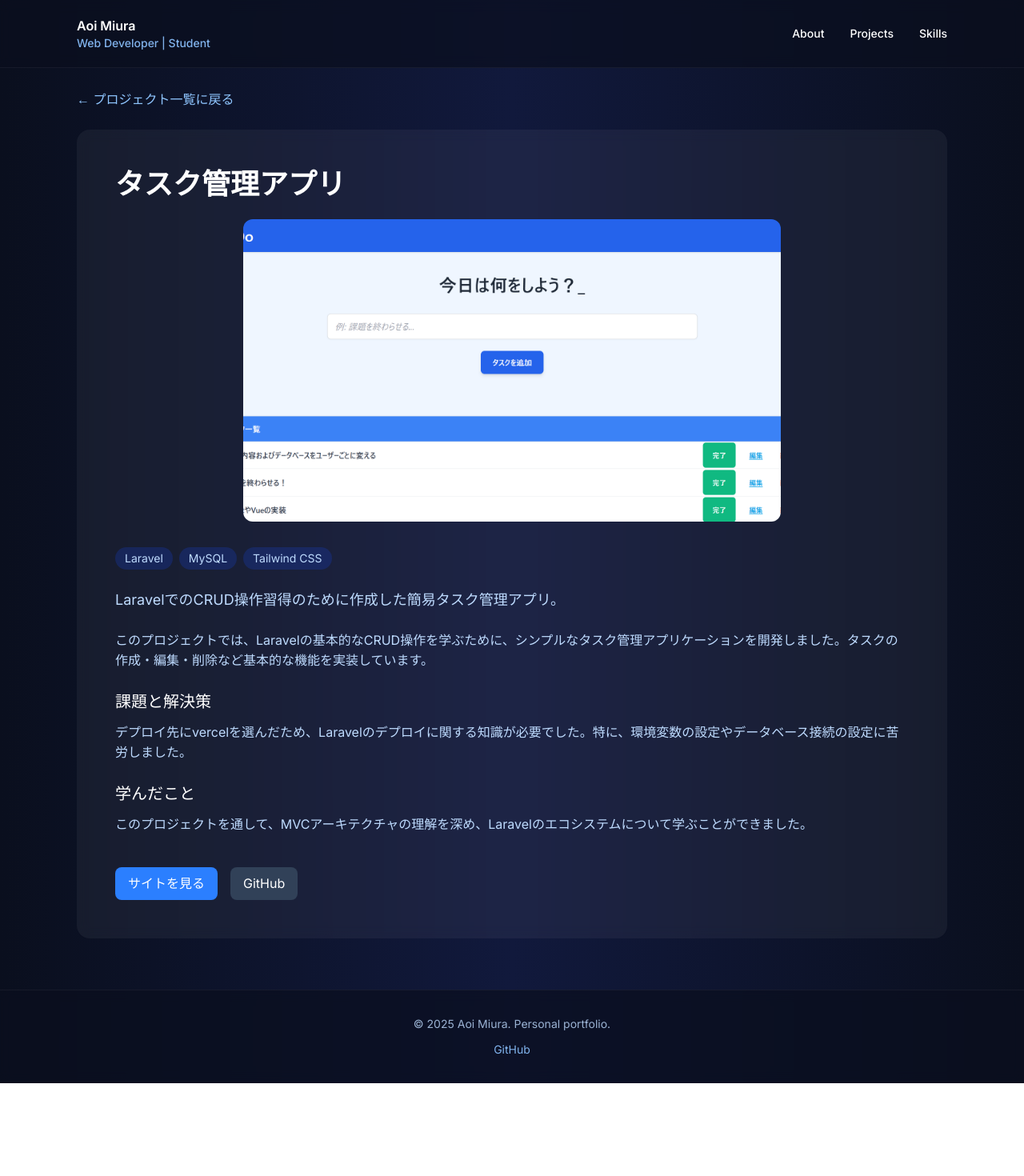
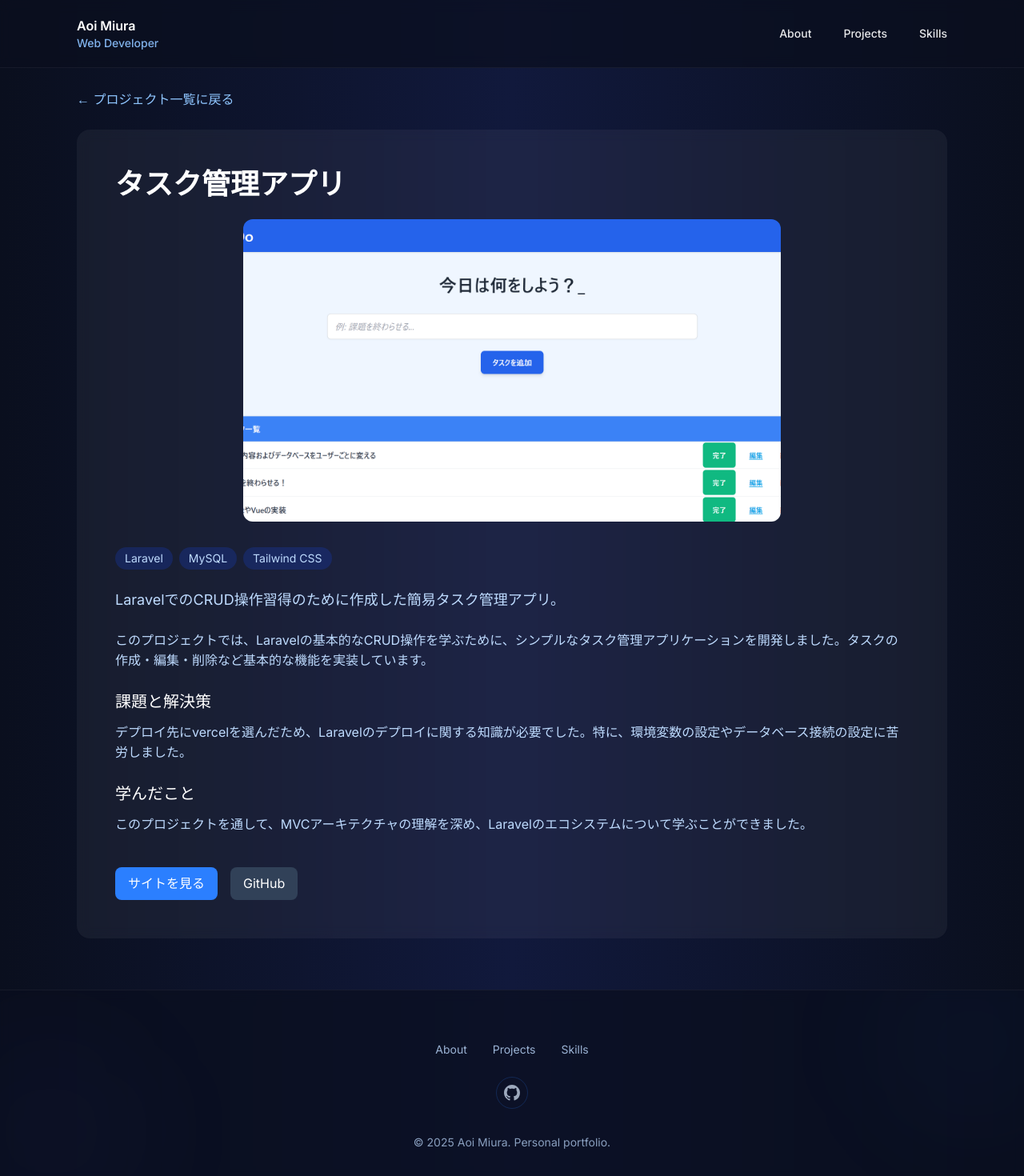
Before and after one commit to Aoi3u/portfolio2025, a Next.js app: page /projects/task-management-app in a window 1280 px wide. Shown: the top 1470 px of the page at 80% size. Before the commit the page ends 1354 px from the top, so only its background shows below. Built offline with nearby package versions, Linux system fonts and the light colour scheme.

Commit message:
fix: style

```diff
--- a/src/components/Footer.tsx
+++ b/src/components/Footer.tsx
@@ -1,29 +1,56 @@
+import Link from "next/link";
+
 export default function Footer() {
+  const currentYear = new Date().getFullYear();
+
   return (
-    <footer className="footer text-center py-8 text-white w-full text-sm">
-      <div className="container mx-auto px-6">
-        <p className="text-blue-200/80">
-          &copy; 2025 Aoi Miura. Personal portfolio.
-        </p>
-        <div className="mt-3 flex justify-center space-x-6">
+    <footer className="footer text-center py-10 text-white w-full relative overflow-hidden">
+      <div className="absolute top-0 right-0 -mt-16 -mr-16 w-64 h-64 rounded-full bg-blue-500/3 blur-3xl"></div>
+      <div className="absolute bottom-0 left-0 -mb-16 -ml-16 w-64 h-64 rounded-full bg-indigo-500/3 blur-3xl"></div>
+
+      <div className="container mx-auto px-6 relative z-10">
+        <div className="my-6">
+          <nav className="flex flex-wrap justify-center gap-x-8 gap-y-3 text-sm">
+            <Link
+              href="/#about"
+              className="text-blue-200/80 hover:text-blue-300 transition-colors"
+            >
+              About
+            </Link>
+            <Link
+              href="/#projects"
+              className="text-blue-200/80 hover:text-blue-300 transition-colors"
+            >
+              Projects
+            </Link>
+            <Link
+              href="/#skills"
+              className="text-blue-200/80 hover:text-blue-300 transition-colors"
+            >
+              Skills
+            </Link>
+          </nav>
+        </div>
+
+        <div className="flex justify-center space-x-6 my-6">
           <a
             href="https://github.com/Aoi3u"
-            className="text-blue-300/90 hover:text-blue-300 transition-colors"
+            className="text-blue-100/70 hover:text-blue-300 transition-colors w-10 h-10 flex items-center justify-center rounded-full border border-blue-500/20 hover:border-blue-500/40"
           >
-            GitHub
+            <svg
+              xmlns="http://www.w3.org/2000/svg"
+              width="20"
+              height="20"
+              fill="currentColor"
+              viewBox="0 0 16 16"
+            >
+              <path d="M8 0C3.58 0 0 3.58 0 8c0 3.54 2.29 6.53 5.47 7.59.4.07.55-.17.55-.38 0-.19-.01-.82-.01-1.49-2.01.37-2.53-.49-2.69-.94-.09-.23-.48-.94-.82-1.13-.28-.15-.68-.52-.01-.53.63-.01 1.08.58 1.23.82.72 1.21 1.87.87 2.33.66.07-.52.28-.87.51-1.07-1.78-.2-3.64-.89-3.64-3.95 0-.87.31-1.59.82-2.15-.08-.2-.36-1.02.08-2.12 0 0 .67-.21 2.2.82.64-.18 1.32-.27 2-.27.68 0 1.36.09 2 .27 1.53-1.04 2.2-.82 2.2-.82.44 1.1.16 1.92.08 2.12.51.56.82 1.27.82 2.15 0 3.07-1.87 3.75-3.65 3.95.29.25.54.73.54 1.48 0 1.07-.01 1.93-.01 2.2 0 .21.15.46.55.38A8.012 8.012 0 0 0 16 8c0-4.42-3.58-8-8-8z" />
+            </svg>
           </a>
-          {/* <a
-            href="#"
-            className="text-blue-300/90 hover:text-blue-300 transition-colors"
-          >
-            LinkedIn
-          </a>
-          <a
-            href="#contact"
-            className="text-blue-300/90 hover:text-blue-300 transition-colors"
-          >
-            Contact
-          </a> */}
+        </div>
+
+        <div className="mt-8 text-blue-200/70 text-sm">
+          <p>© {currentYear} Aoi Miura. Personal portfolio.</p>
         </div>
       </div>
     </footer>
--- a/src/components/Header.tsx
+++ b/src/components/Header.tsx
@@ -1,14 +1,28 @@
 "use client";
-
 import Link from "next/link";
 import { useState, useEffect } from "react";
 
 export default function Header() {
   const [scrolled, setScrolled] = useState(false);
+  const [activeSection, setActiveSection] = useState("home");
+  const [menuOpen, setMenuOpen] = useState(false);
 
   useEffect(() => {
     const handleScroll = () => {
       setScrolled(window.scrollY > 50);
+
+      const sections = ["home", "about", "projects", "skills"];
+      const currentSection = sections.find((section) => {
+        const element = document.getElementById(section);
+        if (!element) return false;
+
+        const rect = element.getBoundingClientRect();
+        return rect.top <= 100 && rect.bottom >= 100;
+      });
+
+      if (currentSection) {
+        setActiveSection(currentSection);
+      }
     };
 
     window.addEventListener("scroll", handleScroll);
@@ -17,50 +31,103 @@ export default function Header() {
 
   return (
     <header
-      className={`header text-white w-full fixed z-50 transition-all duration-300 ${
-        scrolled ? "py-3" : "py-5"
+      className={`header text-white w-full fixed z-50 transition-all duration-500 ${
+        scrolled
+          ? "py-3 bg-[rgba(10,15,30,0.85)] backdrop-blur-md"
+          : "py-5 bg-transparent"
       }`}
     >
       <div className="container mx-auto flex justify-between items-center px-6 md:px-12 lg:px-24">
-        <h1>
-          <div className="font-poppins text-sm md:text-base font-semibold">
+        <Link href="/" className="group">
+          <h1 className="relative overflow-hidden">
+            <div className="font-poppins text-sm md:text-base font-semibold transform group-hover:-translate-y-full transition-transform duration-300">
               Aoi Miura
             </div>
-          <div className="text-xs md:text-sm text-blue-300/90 font-medium">
-            Web Developer | Student
+            <div className="accent-gradient font-poppins text-sm md:text-base font-semibold absolute top-0 left-0 text-gradient transform translate-y-full group-hover:translate-y-0 transition-transform duration-300">
+              Aoi Miura
             </div>
           </h1>
-        <nav>
-          <ul className="flex space-x-8 text-sm font-medium">
-            <li>
+          <div className="text-xs md:text-sm text-blue-300/90 font-medium">
+            Web Developer
+          </div>
+        </Link>
+
+        <nav className="hidden md:block">
+          <ul className="flex space-x-10 text-sm font-medium">
+            {["about", "projects", "skills"].map((item) => (
+              <li key={item}>
                 <Link
-                href="/#about"
-                className="hover:text-blue-300 transition-colors py-2 relative group"
+                  href={`/#${item}`}
+                  className={`py-2 relative group ${
+                    activeSection === item
+                      ? "text-blue-300"
+                      : "text-white/90 hover:text-white"
+                  }`}
+                  onClick={() => setActiveSection(item)}
                 >
-                About
-                <span className="absolute bottom-0 left-0 w-0 h-0.5 bg-blue-300 transition-all duration-300 group-hover:w-full"></span>
+                  <span className="relative z-10">
+                    {item.charAt(0).toUpperCase() + item.slice(1)}
+                  </span>
+                  <span
+                    className={`absolute left-0 bottom-0 w-full h-0.5 bg-blue-400/60 transform origin-left scale-x-0 transition-transform duration-300 ${
+                      activeSection === item
+                        ? "scale-x-100"
+                        : "group-hover:scale-x-100"
+                    }`}
+                  ></span>
                 </Link>
               </li>
-            <li>
+            ))}
+          </ul>
+        </nav>
+
+        <button
+          className="md:hidden relative w-8 h-6 flex flex-col justify-between z-50"
+          onClick={() => setMenuOpen(!menuOpen)}
+        >
+          <span
+            className={`w-full h-0.5 bg-white transition-all duration-300 ${
+              menuOpen ? "rotate-45 translate-y-2.5" : ""
+            }`}
+          ></span>
+          <span
+            className={`w-full h-0.5 bg-white transition-all duration-300 ${
+              menuOpen ? "opacity-0" : "opacity-100"
+            }`}
+          ></span>
+          <span
+            className={`w-full h-0.5 bg-white transition-all duration-300 ${
+              menuOpen ? "-rotate-45 -translate-y-2.5" : ""
+            }`}
+          ></span>
+        </button>
+
+        <div
+          className={`fixed inset-0 bg-[rgba(10,15,30,0.97)] backdrop-blur-lg flex flex-col items-center justify-center transition-all duration-500 ${
+            menuOpen ? "opacity-100 visible" : "opacity-0 invisible"
+          } md:hidden z-40`}
+        >
+          <nav>
+            <ul className="flex flex-col space-y-8 text-center">
+              {["about", "projects", "skills", "contact"].map((item) => (
+                <li key={item}>
                   <Link
-                href="/#projects"
-                className="hover:text-blue-300 transition-colors py-2 relative group"
+                    href={`/#${item}`}
+                    className={`text-2xl font-light ${
+                      activeSection === item ? "text-blue-300" : "text-white"
+                    }`}
+                    onClick={() => {
+                      setActiveSection(item);
+                      setMenuOpen(false);
+                    }}
                   >
-                Projects
-                <span className="absolute bottom-0 left-0 w-0 h-0.5 bg-blue-300 transition-all duration-300 group-hover:w-full"></span>
+                    {item.charAt(0).toUpperCase() + item.slice(1)}
                   </Link>
                 </li>
-            <li>
-              <Link
-                href="/#skills"
-                className="hover:text-blue-300 transition-colors py-2 relative group"
-              >
-                Skills
-                <span className="absolute bottom-0 left-0 w-0 h-0.5 bg-blue-300 transition-all duration-300 group-hover:w-full"></span>
-              </Link>
-            </li>
+              ))}
             </ul>
           </nav>
+        </div>
       </div>
     </header>
   );
--- a/src/components/Hero.tsx
+++ b/src/components/Hero.tsx
@@ -1,4 +1,4 @@
-export default function HeroSection() {
+export default function Hero() {
   return (
     <section
       id="hero"
--- a/src/components/Projects.tsx
+++ b/src/components/Projects.tsx
@@ -2,7 +2,7 @@ import Image from "next/image";
 import Link from "next/link";
 import { projects } from "@/data/projects";
 
-export default function ProjectsSection() {
+export default function Projects() {
   return (
     <section
       id="projects"
--- a/src/components/Skills.tsx
+++ b/src/components/Skills.tsx
@@ -1,4 +1,4 @@
-export default function SkillsSection() {
+export default function Skills() {
   const skills = [
     { name: "JavaScript", percentage: 40 },
     { name: "TypeScript", percentage: 35 },
```
Lines whose indentation alone changed are shown as unchanged.
